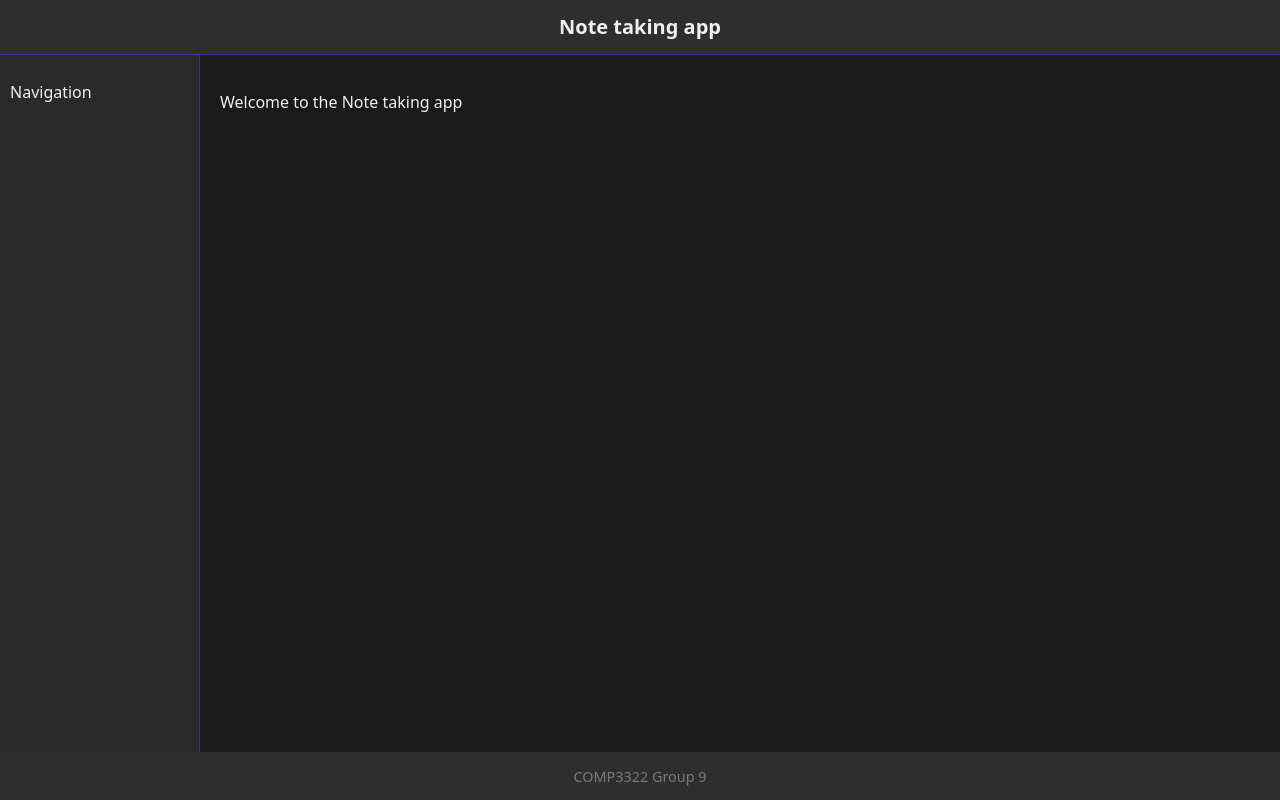
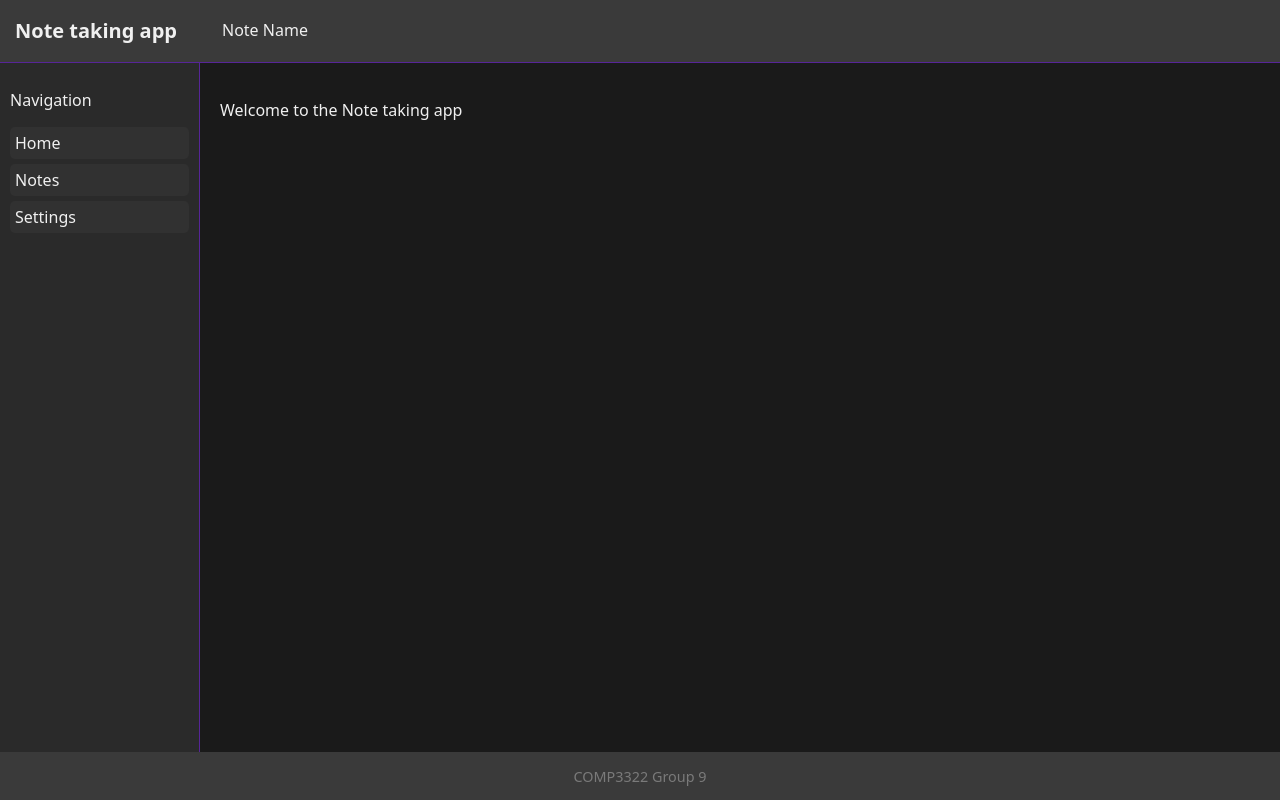
Before and after one commit to ricopoon85/COMP3322-PG09, a React app in the folder frontend/: page / in a window 1280 px wide. Built offline with nearby package versions, Linux system fonts and the light colour scheme; the HTML template or start-up script is replaced by a standard one.

Commit message:
Demo UI layout

```diff
--- a/frontend/src/App.css
+++ b/frontend/src/App.css
@@ -1,3 +1,21 @@
+.app-name {
+  margin: 0 30px 0 0;
+}
+
+ul, ol {
+    padding-left: 0;
+    margin-left: 0;
+    list-style-type: none; /* Removes bullets/numbers */
+}
+
+li {
+  list-style: none;
+  background-color: var(--bg-color-25);
+  padding: 5px;
+  margin: 5px 0;
+  border-radius: 5px;
+}
+
 h1 {
   text-align: center;
   font-size: 1.25rem;
@@ -24,6 +42,7 @@ header, footer {
 header {
   border-bottom: 1px solid var(--accent-color);
   background-color: var(--bg-color-3);
+  padding: 3px 15px 5px;
 }
 
 footer {
--- a/frontend/src/App.jsx
+++ b/frontend/src/App.jsx
@@ -4,17 +4,25 @@ import './App.css'
 function App() {
   return (
     <div className="page-container">
-      <header>
-        <h1>Note taking app</h1>
+      <header className="horizontal-layout">
+        <h1 className="app-name">Note taking app</h1>
+        <p>Note Name</p>
       </header>
+
       <div className="content">
         <aside>
           <p>Navigation</p>
+          <ul>
+            <li>Home</li>
+            <li>Notes</li>
+            <li>Settings</li>
+          </ul>
         </aside>
         <main>
           <p>Welcome to the Note taking app</p>
         </main>
       </div>
+
       <footer>
         <p>COMP3322 Group 9</p>
       </footer>
--- a/frontend/src/index.css
+++ b/frontend/src/index.css
@@ -13,7 +13,8 @@ html, body, #root {
 
   --bg-color-1: #1a1a1a;
   --bg-color-2: #2a2a2a;
-  --bg-color-3: #2e2e2e;
+  --bg-color-25: #313131;
+  --bg-color-3: #3a3a3a;
   --fg-color: #f0f0f0;
   --accent-color: #572598;
 
@@ -37,6 +38,12 @@ html, body, #root {
   flex-grow: 1;
 }
 
+.horizontal-layout {
+  display: flex;
+  align-items: center;
+  gap: 15px;
+}
+
 body {
   margin: 0;
   color: var(--fg-color);
```
